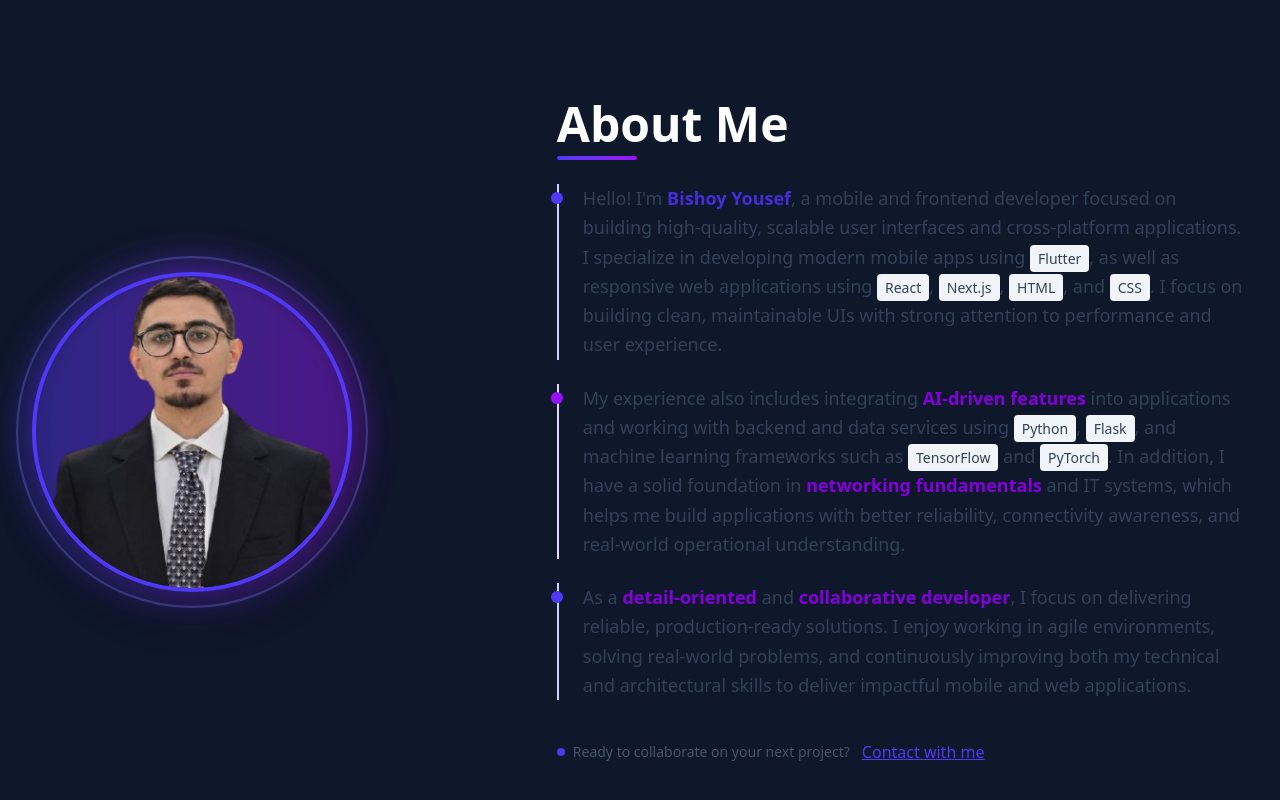
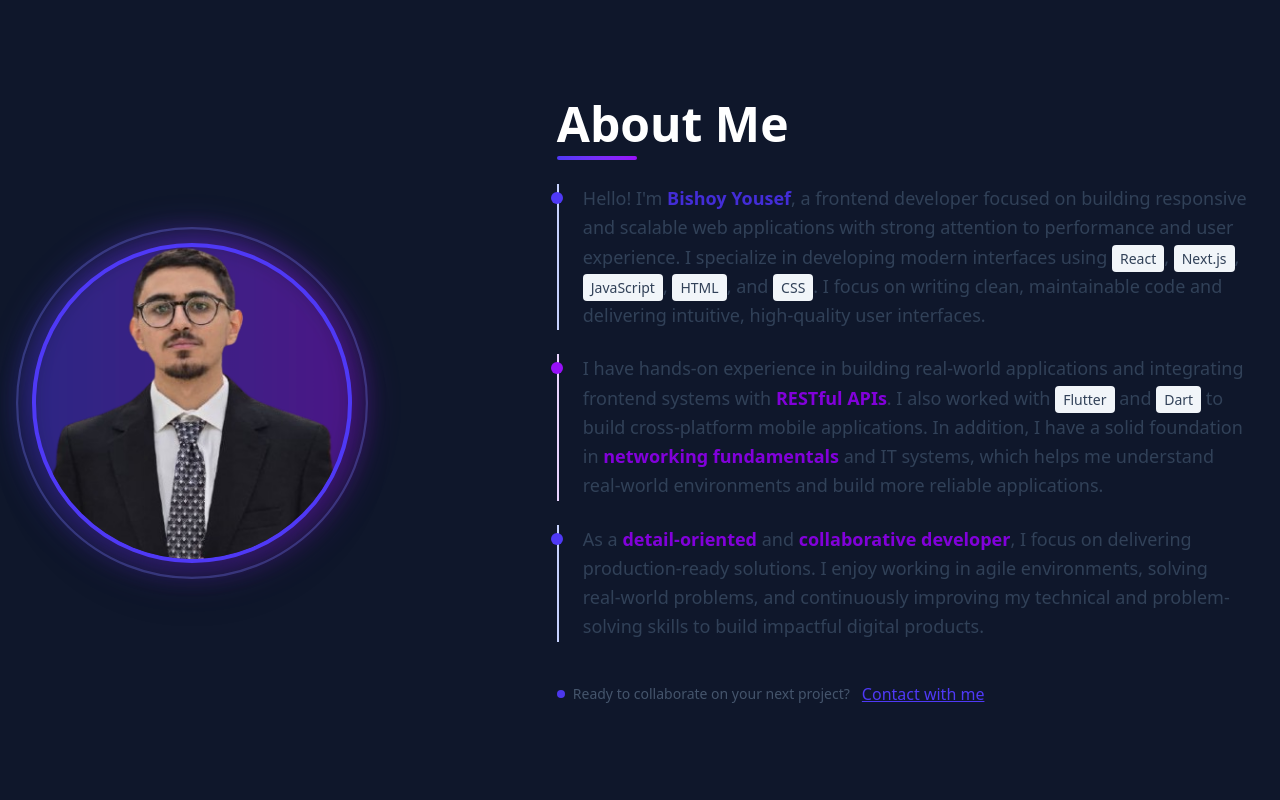
Before and after one commit to bishoyyousef/Portfolio, a Next.js app: page / in a window 1280 px wide. Shown: the part 876-1676 px from the top of the page. Built offline with nearby package versions, Linux system fonts and the light colour scheme.

Commit message:
editing about info

```diff
--- a/src/components/About/About.tsx
+++ b/src/components/About/About.tsx
@@ -35,35 +35,33 @@ const About = () => {
             </div>
 
             {/* paragraphs */}
+            {/* paragraphs */}
 <div className="space-y-6 text-lg leading-relaxed">
   <p className={`text-slate-700 ${isDarkMode ? 'dark:text-slate-300' : ''} relative pl-6 border-l-2 border-indigo-200 hover:border-indigo-400 transition-colors duration-300`}>
     <span className="absolute -left-2 top-2 w-3 h-3 bg-indigo-600 rounded-full"></span>
-               Hello! I&apos;m <span className="font-semibold text-indigo-700 dark:text-indigo-400">Bishoy Yousef</span>, a mobile and frontend developer focused on building high-quality, scalable user interfaces and cross-platform applications. I specialize in developing modern mobile apps using{' '}
-                <span className={`font-medium bg-slate-100 dark:bg-slate-800 px-2 py-1 rounded text-sm ${isDarkMode? '':'text-white'}`}>Flutter</span>, as well as responsive web applications using{' '}
+    Hello! I&apos;m <span className="font-semibold text-indigo-700 dark:text-indigo-400">Bishoy Yousef</span>, a frontend developer focused on building responsive and scalable web applications with strong attention to performance and user experience. I specialize in developing modern interfaces using{' '}
     <span className={`font-medium bg-slate-100 dark:bg-slate-800 px-2 py-1 rounded text-sm ${isDarkMode? '':'text-white'}`}>React</span>,{' '}
     <span className={`font-medium bg-slate-100 dark:bg-slate-800 px-2 py-1 rounded text-sm ${isDarkMode? '':'text-white'}`}>Next.js</span>,{' '}
+    <span className={`font-medium bg-slate-100 dark:bg-slate-800 px-2 py-1 rounded text-sm ${isDarkMode? '':'text-white'}`}>JavaScript</span>,{' '}
     <span className={`font-medium bg-slate-100 dark:bg-slate-800 px-2 py-1 rounded text-sm ${isDarkMode? '':'text-white'}`}>HTML</span>, and{' '}
-                <span className={`font-medium bg-slate-100 dark:bg-slate-800 px-2 py-1 rounded text-sm ${isDarkMode? '':'text-white'}`}>CSS</span>. I focus on building clean, maintainable UIs with strong attention to performance and user experience.
-
+    <span className={`font-medium bg-slate-100 dark:bg-slate-800 px-2 py-1 rounded text-sm ${isDarkMode? '':'text-white'}`}>CSS</span>. I focus on writing clean, maintainable code and delivering intuitive, high-quality user interfaces.
   </p>
 
   <p className={`text-slate-700 ${isDarkMode ? 'dark:text-slate-300' : ''} relative pl-6 border-l-2 border-purple-200 hover:border-purple-400 transition-colors duration-300`}>
     <span className="absolute -left-2 top-2 w-3 h-3 bg-purple-600 rounded-full"></span>
-                My experience also includes integrating{' '}
-                <span className="font-semibold text-purple-700 dark:text-purple-400">AI-driven features</span> into applications and working with backend and data services using{' '}
-                <span className={`font-medium bg-slate-100 dark:bg-slate-800 px-2 py-1 rounded text-sm ${isDarkMode? '':'text-white'}`}>Python</span>,{' '}
-                <span className={`font-medium bg-slate-100 dark:bg-slate-800 px-2 py-1 rounded text-sm ${isDarkMode? '':'text-white'}`}>Flask</span>, and machine learning frameworks such as{' '}
-                <span className={`font-medium bg-slate-100 dark:bg-slate-800 px-2 py-1 rounded text-sm ${isDarkMode? '':'text-white'}`}>TensorFlow</span> and{' '}
-                <span className={`font-medium bg-slate-100 dark:bg-slate-800 px-2 py-1 rounded text-sm ${isDarkMode? '':'text-white'}`}>PyTorch</span>. In addition, I have a solid foundation in{' '}
-                <span className="font-semibold text-purple-700 dark:text-purple-400">networking fundamentals</span> and IT systems, which helps me build applications with better reliability, connectivity awareness, and real-world operational understanding.
+    I have hands-on experience in building real-world applications and integrating frontend systems with{' '}
+    <span className="font-semibold text-purple-700 dark:text-purple-400">RESTful APIs</span>. I also worked with{' '}
+    <span className={`font-medium bg-slate-100 dark:bg-slate-800 px-2 py-1 rounded text-sm ${isDarkMode? '':'text-white'}`}>Flutter</span> and{' '}
+    <span className={`font-medium bg-slate-100 dark:bg-slate-800 px-2 py-1 rounded text-sm ${isDarkMode? '':'text-white'}`}>Dart</span> to build cross-platform mobile applications. In addition, I have a solid foundation in{' '}
+    <span className="font-semibold text-purple-700 dark:text-purple-400">networking fundamentals</span> and IT systems, which helps me understand real-world environments and build more reliable applications.
   </p>
+
   <p className={`text-slate-700 ${isDarkMode ? 'dark:text-slate-300' : ''} relative pl-6 border-l-2 border-indigo-200 hover:border-indigo-400 transition-colors duration-300`}>
     <span className="absolute -left-2 top-2 w-3 h-3 bg-indigo-600 rounded-full"></span>
     As a <span className={`font-semibold text-purple-700 dark:text-purple-400`}>detail-oriented</span> and{' '}
-                <span className={`font-semibold text-purple-700 dark:text-purple-400`}>collaborative developer</span>, I focus on delivering reliable, production-ready solutions. I enjoy working in agile environments, solving real-world problems, and continuously improving both my technical and architectural skills to deliver impactful mobile and web applications.
+    <span className={`font-semibold text-purple-700 dark:text-purple-400`}>collaborative developer</span>, I focus on delivering production-ready solutions. I enjoy working in agile environments, solving real-world problems, and continuously improving my technical and problem-solving skills to build impactful digital products.
   </p>
 </div>
-
             <div className="pt-4">
               <div className="flex items-center space-x-2 text-slate-600 dark:text-slate-400">
                 <div className="w-2 h-2 bg-indigo-600 rounded-full animate-pulse"></div>
--- a/src/components/Home/Home.tsx
+++ b/src/components/Home/Home.tsx
@@ -30,7 +30,7 @@ function Home() {
             <div className="flex items-center space-x-4 mb-8">
                 <hr className="w-12 border-t-2 border-indigo-400 dark:border-indigo-600" />
                 <p className="text-xl md:text-2xl font-medium text-slate-600 dark:text-slate-400">
-                    Software engineer
+                    frontend developer
                 </p>
                 <hr className="w-12 border-t-2 border-indigo-400 dark:border-indigo-600" />
             </div>
```
Lines whose indentation alone changed are shown as unchanged.
